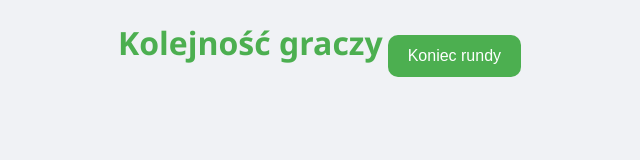
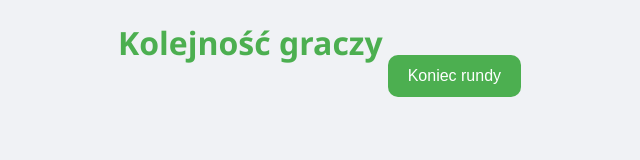
Before and after one commit to lachcim112/impo, a website: page public/order.html in a window 1280 px wide. Shown: the whole page, without its empty margins (318-958 px from the left). Drawn offline with nearby package versions, Linux system fonts and the light colour scheme; no server answers.

Commit message:
zmiana order

```diff
--- a/public/order.html
+++ b/public/order.html
@@ -9,11 +9,15 @@
 <body>
 <h1>Kolejność graczy</h1>
 
-<div id="orderArea" style="text-align:center; margin-top:20px;"></div>
+<div style="display: flex; flex-direction: column; align-items: center; margin-top: 20px;">
+  <!-- Blok z kolejnością graczy -->
+  <div id="orderArea" style="margin-bottom: 30px;"></div>
 
-<div id="readySection" style="text-align:center; margin-top:30px;">
-  <button id="endRoundBtn">Koniec rundy</button>
-  <p id="readyInfo"></p>
+  <!-- Blok z przyciskiem i licznikiem -->
+  <div id="readySection" style="text-align: center;">
+    <button id="endRoundBtn">Koniec rundy</button>
+    <p id="readyInfo"></p>
+  </div>
 </div>
 
 <script src="/socket.io/socket.io.js"></script>
```
